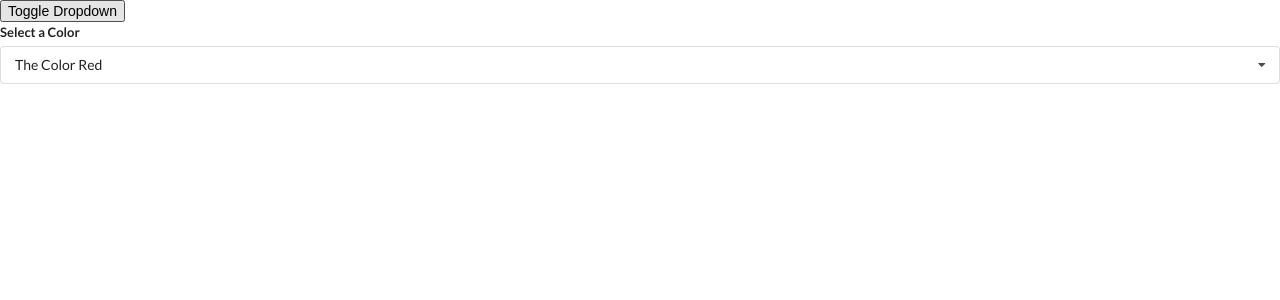
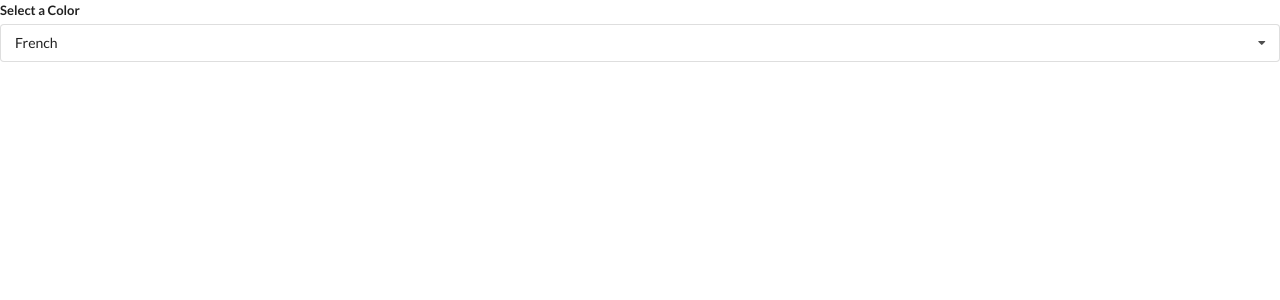
Before and after one commit to chriskarpyszyn/react-widgets, a React (Create React App) app: page / in a window 1280 px wide. Shown: the top 300 px of the page. Built offline with nearby package versions, Linux system fonts and the light colour scheme.

Commit message:
feat: scaffold new translation component
hide other components for now

```diff
--- a/src/App.js
+++ b/src/App.js
@@ -2,6 +2,7 @@ import React, { useState } from "react";
 import Accordion from "./components/Accordion";
 import Search from "./components/Search";
 import Dropdown from "./components/Dropdown";
+import Translate from "./components/Translate";
 
 const items = [
 	{
@@ -36,23 +37,26 @@ const options = [
 ];
 
 export default () => {
-	const [selected, setSelected] = useState(options[0]);
-	const [showDropdown, setShowDropdown] = useState(true);
+	// const [selected, setSelected] = useState(options[0]);
+	// const [showDropdown, setShowDropdown] = useState(true);
 
 	return (
 		<div>
+			<Translate />
+
+			{/*hide for now*/}
 			{/*<Accordion items={items} />*/}
 			{/*<Search />*/}
-			<button onClick={() => setShowDropdown(!showDropdown)}>
-				Toggle Dropdown
-			</button>
-			{showDropdown ? (
-				<Dropdown
-					selected={selected}
-					onSelectedChange={setSelected}
-					options={options}
-				/>
-			) : null}
+			{/*<button onClick={() => setShowDropdown(!showDropdown)}>*/}
+			{/*	Toggle Dropdown*/}
+			{/*</button>*/}
+			{/*{showDropdown ? (*/}
+			{/*	<Dropdown*/}
+			{/*		selected={selected}*/}
+			{/*		onSelectedChange={setSelected}*/}
+			{/*		options={options}*/}
+			{/*	/>*/}
+			{/*) : null}*/}
 		</div>
 	);
 };
--- /dev/null
+++ b/src/components/Translate.js
@@ -0,0 +1,33 @@
+import React, { useState } from "react";
+import Dropdown from "./Dropdown";
+
+const options = [
+	{
+		label: "French",
+		value: "fr",
+	},
+	{
+		label: "Russian",
+		value: "ru",
+	},
+	{
+		label: "Chinese",
+		value: "cn",
+	},
+];
+
+const Translate = () => {
+	const [language, setLanguage] = useState(options[0]);
+
+	return (
+		<div>
+			<Dropdown
+				selected={language}
+				onSelectedChange={setLanguage}
+				options={options}
+			/>
+		</div>
+	);
+};
+
+export default Translate;
```
